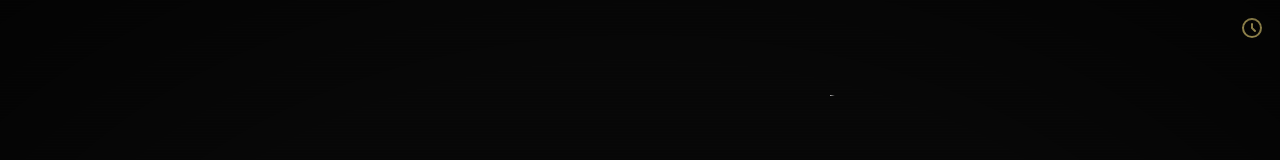
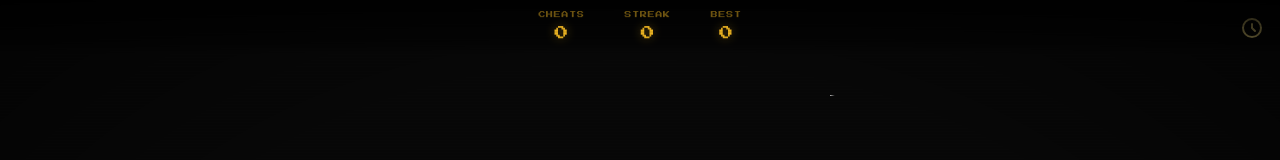
Before and after one commit to akramram/SanAndreasCheats, a React (Vite) app: page / in a window 1280 px wide. Shown: the top 160 px of the page. Built offline with nearby package versions, Linux system fonts and the light colour scheme.

Commit message:
feat(visual): iteration 5 - combo system, retro HUD & fail feedback (#7)

```diff
--- a/src/App.css
+++ b/src/App.css
@@ -472,6 +472,174 @@
   z-index: 1;
 }
 
+/* ════════════════════════════════════════════
+   ITERATION 5 — Combo System, Retro HUD & Fail Feedback
+   ════════════════════════════════════════════ */
+
+/* ── Retro HUD Bar (top) ── */
+.hud-bar {
+  position: fixed;
+  top: 0;
+  left: 0;
+  right: 0;
+  z-index: 90;
+  display: flex;
+  justify-content: center;
+  gap: clamp(16px, 4vw, 40px);
+  padding: 10px 20px;
+  font-family: 'Press Start 2P', monospace;
+  background: linear-gradient(180deg, rgba(0,0,0,0.8) 0%, rgba(0,0,0,0.4) 80%, transparent 100%);
+  pointer-events: none;
+  image-rendering: pixelated;
+}
+.hud-stat {
+  display: flex;
+  flex-direction: column;
+  align-items: center;
+  gap: 2px;
+}
+.hud-label {
+  font-size: 7px;
+  color: rgba(251, 191, 36, 0.5);
+  letter-spacing: 0.1em;
+}
+.hud-value {
+  font-size: clamp(10px, 2vw, 14px);
+  color: #fbbf24;
+  text-shadow: 0 0 8px rgba(251, 191, 36, 0.4);
+  transition: all 0.2s ease;
+}
+.hud-value.streak-hot {
+  color: #f87171;
+  text-shadow: 0 0 12px rgba(248, 113, 113, 0.6);
+}
+
+/* ── Combo Counter ── */
+@keyframes combo-pop {
+  0% {
+    opacity: 0;
+    transform: translate(-50%, 0) scale(0.3);
+    text-shadow: 0 0 0 transparent;
+  }
+  30% {
+    opacity: 1;
+    transform: translate(-50%, -10px) scale(1.3);
+  }
+  50% {
+    transform: translate(-50%, -5px) scale(0.95);
+  }
+  70% {
+    transform: translate(-50%, -8px) scale(1.05);
+  }
+  100% {
+    opacity: 1;
+    transform: translate(-50%, -6px) scale(1);
+  }
+}
+@keyframes combo-bump {
+  0% { transform: translate(-50%, -6px) scale(1); }
+  50% { transform: translate(-50%, -8px) scale(1.15); }
+  100% { transform: translate(-50%, -6px) scale(1); }
+}
+.combo-counter {
+  position: fixed;
+  top: 50%;
+  right: clamp(16px, 4vw, 48px);
+  transform: translate(-50%, -6px);
+  z-index: 95;
+  font-family: 'Press Start 2P', monospace;
+  pointer-events: none;
+  text-align: center;
+  image-rendering: pixelated;
+}
+.combo-number {
+  font-size: clamp(20px, 5vw, 36px);
+  font-weight: bold;
+  color: #fbbf24;
+  text-shadow: 0 0 10px rgba(251, 191, 36, 0.6);
+  line-height: 1;
+}
+.combo-label {
+  font-size: clamp(6px, 1.5vw, 9px);
+  color: rgba(251, 191, 36, 0.6);
+  letter-spacing: 0.15em;
+  margin-top: 4px;
+}
+.combo-counter.enter {
+  animation: combo-pop 0.4s ease-out forwards;
+}
+.combo-counter.bump {
+  animation: combo-bump 0.25s ease-out;
+}
+/* Combo intensity levels */
+.combo-counter.combo-2 .combo-number { color: #34d399; text-shadow: 0 0 14px rgba(52, 211, 153, 0.7); }
+.combo-counter.combo-3 .combo-number { color: #60a5fa; text-shadow: 0 0 16px rgba(96, 165, 250, 0.8); font-size: clamp(24px, 6vw, 42px); }
+.combo-counter.combo-4 .combo-number { color: #a78bfa; text-shadow: 0 0 20px rgba(167, 139, 250, 0.9); font-size: clamp(28px, 7vw, 48px); }
+.combo-counter.combo-5 .combo-number { color: #f87171; text-shadow: 0 0 24px rgba(248, 113, 113, 1), 0 0 48px rgba(248, 113, 113, 0.4); font-size: clamp(32px, 8vw, 54px); }
+
+/* ── Fail flash (WASTED style) ── */
+@keyframes fail-flash {
+  0% { opacity: 0; }
+  20% { opacity: 0.6; }
+  100% { opacity: 0; }
+}
+.fail-overlay {
+  position: fixed;
+  inset: 0;
+  background: radial-gradient(ellipse at center, rgba(248,113,113,0.15) 0%, rgba(139,0,0,0.3) 100%);
+  pointer-events: none;
+  z-index: 145;
+  animation: fail-flash 0.8s ease-out forwards;
+}
+@keyframes wasted-text {
+  0% {
+    opacity: 0;
+    transform: translate(-50%, -50%) scale(2.5);
+    letter-spacing: 0.5em;
+    text-shadow: 0 0 0 transparent;
+  }
+  20% {
+    opacity: 1;
+    transform: translate(-50%, -50%) scale(1);
+    letter-spacing: 0.3em;
+    text-shadow: 0 0 20px rgba(248, 113, 113, 0.8), 0 0 40px rgba(139, 0, 0, 0.4);
+  }
+  70% {
+    opacity: 0.8;
+    text-shadow: 0 0 12px rgba(248, 113, 113, 0.5);
+  }
+  100% {
+    opacity: 0;
+    transform: translate(-50%, -50%) scale(0.95);
+    letter-spacing: 0.25em;
+    text-shadow: 0 0 6px rgba(248, 113, 113, 0);
+  }
+}
+.wasted-text {
+  position: fixed;
+  top: 45%;
+  left: 50%;
+  transform: translate(-50%, -50%);
+  z-index: 155;
+  font-family: 'Press Start 2P', monospace;
+  font-size: clamp(20px, 6vw, 40px);
+  color: #f87171;
+  pointer-events: none;
+  animation: wasted-text 1.2s ease-out forwards;
+  image-rendering: pixelated;
+}
+
+/* ── CJ disappointment ── */
+@keyframes cj-disappoint {
+  0% { transform: translateY(-6px) rotate(0deg); filter: drop-shadow(0 0 12px rgba(245, 158, 11, 0.4)); }
+  20% { transform: translateY(0) rotate(-5deg); filter: drop-shadow(0 0 8px rgba(248, 113, 113, 0.5)) grayscale(0.3); }
+  60% { transform: translateY(0) rotate(3deg); filter: drop-shadow(0 0 8px rgba(248, 113, 113, 0.3)) grayscale(0.2); }
+  100% { transform: translateY(-6px) rotate(0deg); filter: drop-shadow(0 0 12px rgba(245, 158, 11, 0.4)) grayscale(0); }
+}
+.cj-disappoint {
+  animation: cj-disappoint 0.8s ease-out;
+}
+
 /* ── Ambient floating dust/pollen particles ── */
 @keyframes dust-float {
   0% {
--- a/src/pages/Home.jsx
+++ b/src/pages/Home.jsx
@@ -24,7 +24,20 @@ export default function Home() {
   const [cjMood, setCjMood] = useState('idle') // idle | typing | celebrating
   const [cjSpeech, setCjSpeech] = useState(null)
   const [speechFading, setSpeechFading] = useState(false)
+  const [showFail, setShowFail] = useState(false)
   const timeoutMessageRef = useRef(null)
+  // Combo/streak system
+  const [currentStreak, setCurrentStreak] = useState(0)
+  const [bestStreak, setBestStreak] = useState(() => {
+    return parseInt(localStorage.getItem('bestStreak') || '0', 10)
+  })
+  const [bestTime, setBestTime] = useState(() => {
+    const saved = localStorage.getItem('bestTime')
+    return saved ? parseFloat(saved) : null
+  })
+  const [totalCheats, setTotalCheats] = useState(0)
+  const [comboAnim, setComboAnim] = useState(null) // null | 'enter' | 'bump'
+  const [hadInputSinceMatch, setHadInputSinceMatch] = useState(false)
 
   // Function to save cheat to history
   const saveCheatToHistory = useCallback((cheat, timestamp, elapsedMs, inputDevice) => {
@@ -48,13 +61,22 @@ export default function Home() {
 
   // Function to reset input and counter on inactivity
   const resetOnInactivity = () => {
+    // If there was input but no match — that's a fail
+    if (inputs.length > 0 && !matchedCheat && hadInputSinceMatch) {
+      setShowFail(true)
+      setCjMood('disappoint')
+      setCurrentStreak(0)
+      setComboAnim(null)
+      setTimeout(() => setShowFail(false), 1200)
+      setTimeout(() => setCjMood('idle'), 800)
+    }
     setInputs([])
     setMatchedCheat(null)
     setElapsedTime(null)
     setStartTime(null)
-    setCjMood('idle')
     setCjSpeech(null)
     setSpeechFading(false)
+    setHadInputSinceMatch(false)
     prevStateRef.current = new Map()
     if (clearTimerRef.current) {
       clearTimeout(clearTimerRef.current)
@@ -175,13 +197,13 @@ export default function Home() {
       }, 3500)
     }
 
-    const triggerFireworks = () => {
+    const triggerFireworks = (comboMultiplier = 1) => {
       const colors = ['#f59e0b', '#fbbf24', '#fde68a', '#f87171', '#60a5fa', '#34d399', '#a78bfa', '#fb923c']
       const sizes = ['particle-sm', 'particle-md', 'particle-md', 'particle-lg']
-      const COUNT = 40
+      const COUNT = 40 + (comboMultiplier - 1) * 10 // 40-80 particles based on combo
       const parts = Array.from({ length: COUNT }, (_, i) => {
         const angle = (Math.PI * 2 * i) / COUNT + (Math.random() - 0.5) * 0.3
-        const dist = 80 + Math.random() * 80
+        const dist = (80 + Math.random() * 80) * (1 + comboMultiplier * 0.15) // further spread at higher combos
         const tx = Math.cos(angle) * dist
         const ty = Math.sin(angle) * dist
         const color = colors[i % colors.length]
@@ -191,9 +213,10 @@ export default function Home() {
       setParticles(parts)
       setTimeout(() => setParticles([]), 1200)
 
-      // Spawn pixel confetti
+      // Spawn pixel confetti — more at higher combos
       const confettiColors = ['#f59e0b', '#fbbf24', '#34d399', '#60a5fa', '#f87171', '#a78bfa', '#fb923c', '#e879f9']
-      const confetti = Array.from({ length: 30 }, (_, i) => ({
+      const confettiCount = 30 + (comboMultiplier - 1) * 10
+      const confetti = Array.from({ length: confettiCount }, (_, i) => ({
         id: `conf-${Date.now()}-${i}`,
         color: confettiColors[i % confettiColors.length],
         left: `${5 + Math.random() * 90}%`,
@@ -225,6 +248,7 @@ export default function Home() {
       setIsKeyboardInput(fromKeyboard)
       // Set CJ to attention mode when typing
       setCjMood('typing')
+      setHadInputSinceMatch(true)
       setInputs((prev) => {
         // If a cheat was already matched, reset buffer so user can try a new one immediately
         const base = matchedCheat ? [] : prev
@@ -257,11 +281,52 @@ export default function Home() {
           // Trigger screen shake
           setShakeActive(true)
           setTimeout(() => setShakeActive(false), 400)
-          setTimeout(triggerFireworks, 300)
+
+          // Update streak & combo
+          const newStreak = currentStreak + 1
+          setCurrentStreak(newStreak)
+          setTotalCheats(t => t + 1)
+          setHadInputSinceMatch(false)
+          if (newStreak > bestStreak) {
+            const newBest = newStreak
+            setBestStreak(newBest)
+            localStorage.setItem('bestStreak', String(newBest))
+          }
+          // Update best time
+          if (currentStartTime) {
+            const elapsed = Date.now() - currentStartTime
+            if (bestTime === null || elapsed < bestTime) {
+              setBestTime(elapsed)
+              localStorage.setItem('bestTime', String(elapsed))
+            }
+          }
+
+          // Combo animation
+          if (newStreak === 1) {
+            setComboAnim('enter')
+            setTimeout(() => setComboAnim(null), 400)
+          } else {
+            setComboAnim('bump')
+            setTimeout(() => setComboAnim(null), 250)
+          }
+
+          // Escalate fireworks based on combo
+          const comboMultiplier = Math.min(newStreak, 5)
+          setTimeout(() => triggerFireworks(comboMultiplier), 300)
+
           // CJ celebration!
           setCjMood('celebrating')
-          // Show speech bubble with random phrase
-          const phrases = ['YEAH!', 'AWW YEAH!', 'GROVE ST!', 'NICE ONE!', 'HELL YEAH!', 'SWEET!', 'OOH YEAH!']
+          // Show speech bubble — different phrases based on combo level
+          let phrases
+          if (newStreak >= 5) {
+            phrases = ['UNSTOPPABLE!', 'ON FIRE!', 'GODLIKE!', 'LEGENDARY!']
+          } else if (newStreak >= 3) {
+            phrases = ['HOT STREAK!', 'TRIPLE!', 'COMBO x' + newStreak + '!', 'INSANE!']
+          } else if (newStreak >= 2) {
+            phrases = ['DOUBLE!', 'NICE ONE!', 'AWW YEAH!', 'KEEP GOING!']
+          } else {
+            phrases = ['YEAH!', 'AWW YEAH!', 'GROVE ST!', 'NICE ONE!', 'HELL YEAH!', 'SWEET!', 'OOH YEAH!']
+          }
           setCjSpeech(phrases[Math.floor(Math.random() * phrases.length)])
           setSpeechFading(false)
           // Fade speech bubble after 1.5s
@@ -431,6 +496,44 @@ export default function Home() {
 
       <div className="vignette" />
 
+      {/* Retro HUD Bar */}
+      <div className="hud-bar">
+        <div className="hud-stat">
+          <span className="hud-label">CHEATS</span>
+          <span className="hud-value">{totalCheats}</span>
+        </div>
+        <div className="hud-stat">
+          <span className="hud-label">STREAK</span>
+          <span className={`hud-value ${currentStreak >= 3 ? 'streak-hot' : ''}`}>{currentStreak}</span>
+        </div>
+        <div className="hud-stat">
+          <span className="hud-label">BEST</span>
+          <span className="hud-value">{bestStreak}</span>
+        </div>
+        {bestTime !== null && (
+          <div className="hud-stat">
+            <span className="hud-label">BEST TIME</span>
+            <span className="hud-value">{(bestTime / 1000).toFixed(2)}s</span>
+          </div>
+        )}
+      </div>
+
+      {/* Combo Counter (right side) */}
+      {currentStreak > 0 && (
+        <div className={`combo-counter ${comboAnim || ''} combo-${Math.min(currentStreak, 5)}`}>
+          <div className="combo-number">x{currentStreak}</div>
+          <div className="combo-label">COMBO</div>
+        </div>
+      )}
+
+      {/* Fail overlay (WASTED style) */}
+      {showFail && (
+        <>
+          <div className="fail-overlay" />
+          <div className="wasted-text">MISSED</div>
+        </>
+      )}
+
       {/* Floating ambient cheat text */}
       <span className="float-text" style={{ '--left': '5%', '--delay': '0s', '--duration': '22s' }}>ASPIRINE</span>
       <span className="float-text" style={{ '--left': '20%', '--delay': '4s', '--duration': '25s' }}>HESOYAM</span>
@@ -491,6 +594,7 @@ export default function Home() {
           alt="CJ"
           className={`w-20 h-20 object-contain drop-shadow-[0_0_12px_rgba(245,158,11,0.4)] ${
             cjMood === 'celebrating' ? 'cj-celebrate' :
+            cjMood === 'disappoint' ? 'cj-disappoint' :
             cjMood === 'typing' ? 'cj-attention' :
             'cj-bob'
           }`}
```
Also changed, not shown: 1 other file (tests, documents, lock files or other folders).
